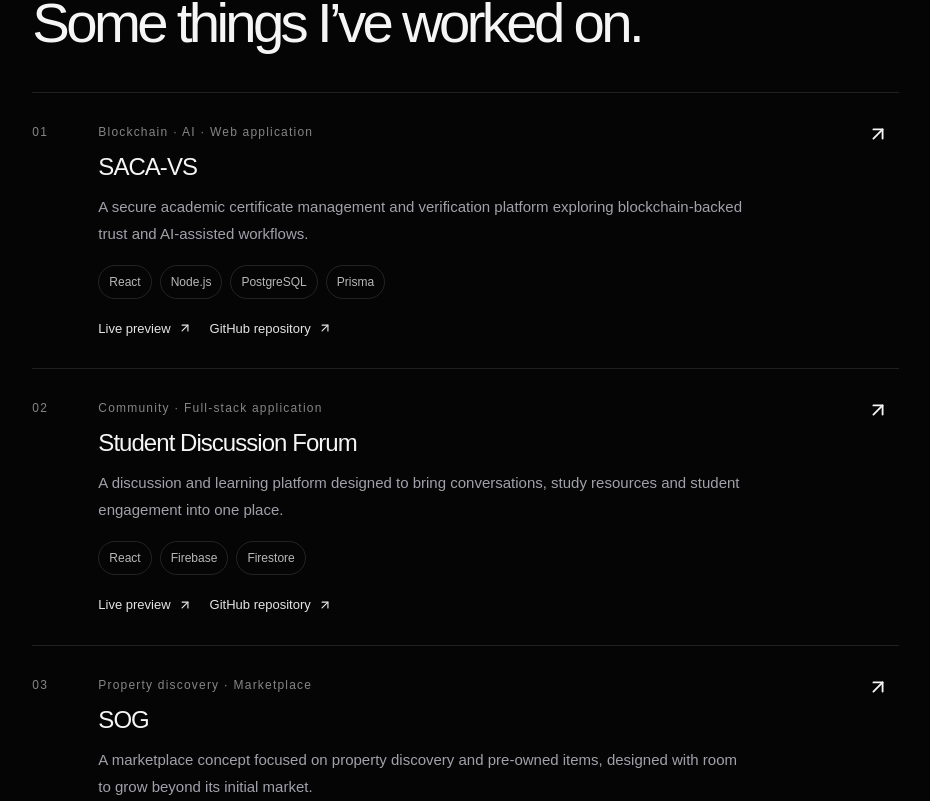
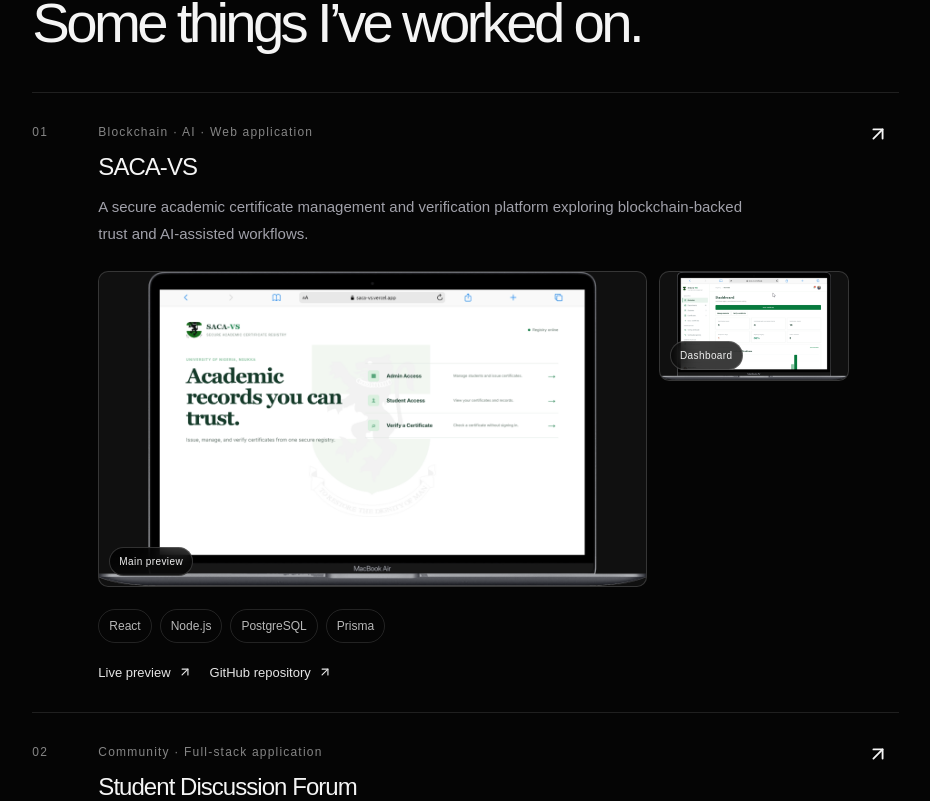
Before and after one commit to JACTech001/john-portfolio, a Next.js app: page / in a window 1280 px wide. Shown: the part 2539-3340 px from the top of the page, without its empty margins (331-1261 px from the left). Built offline with nearby package versions, Linux system fonts and the light colour scheme.

Commit message:
Render project screenshot galleries in project cards

```diff
--- a/src/app/page.js
+++ b/src/app/page.js
@@ -173,6 +173,48 @@ export default function Home() {
                 <p className="project-category">{project.category}</p>
                 <h3>{project.name}</h3>
                 <p>{project.description}</p>
+                {project.screenshot && (
+                  <div className="project-gallery" aria-label={`${project.name} screenshots`}>
+                    <a
+                      className="project-gallery__main"
+                      href={project.screenshot}
+                      target="_blank"
+                      rel="noreferrer"
+                      aria-label={`Open full-size ${project.name} main screenshot`}
+                    >
+                      <Image
+                        src={project.screenshot}
+                        alt={`${project.name} application main screen`}
+                        width={1600}
+                        height={900}
+                        sizes="(max-width: 640px) 100vw, 850px"
+                      />
+                      <span>Main preview</span>
+                    </a>
+                    {project.additionalScreenshots?.length > 0 && (
+                      <div className="project-gallery__additional">
+                        {project.additionalScreenshots.map((screenshot, index) => (
+                          <a
+                            href={screenshot}
+                            target="_blank"
+                            rel="noreferrer"
+                            key={screenshot}
+                            aria-label={`Open full-size ${project.name} additional screenshot ${index + 1}`}
+                          >
+                            <Image
+                              src={screenshot}
+                              alt={`${project.name} additional application screen ${index + 1}`}
+                              width={600}
+                              height={338}
+                              sizes="(max-width: 640px) 50vw, 190px"
+                            />
+                            <span>Dashboard</span>
+                          </a>
+                        ))}
+                      </div>
+                    )}
+                  </div>
+                )}
                 <div className="skill-tags">{project.tags.map((tag) => <span key={tag}>{tag}</span>)}</div>
                 <div className="project-links">
                   {project.demo && <a href={project.demo} target="_blank" rel="noreferrer">Live preview <ArrowUpRight size={14} /></a>}
```
